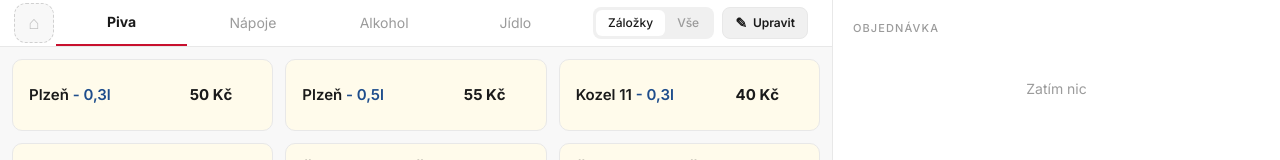
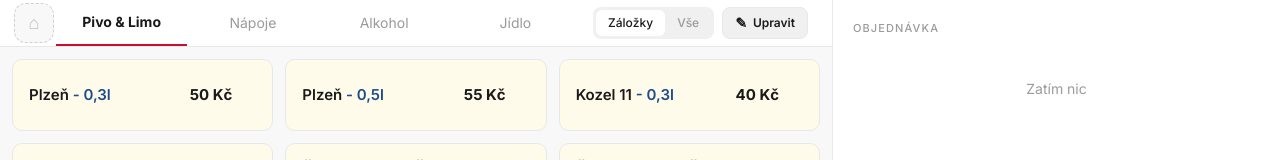
Before and after one commit to razak46/kulturni_odpoledne, a React (Vite) app: page / in a window 1280 px wide. Shown: the top 160 px of the page. Built offline with nearby package versions, Linux system fonts and the light colour scheme.

Commit message:
Rename 'Piva' category label to 'Pivo & Limo'
https://claude.ai/code/session_01NWytd3ZteYgVk7LYxwSu2R

```diff
--- a/src/components/TabBar.tsx
+++ b/src/components/TabBar.tsx
@@ -2,7 +2,7 @@ import type { Category } from '../types';
 import type { ReactNode } from 'react';
 
 const TABS: { id: Category; label: string }[] = [
-  { id: 'piva',    label: 'Piva' },
+  { id: 'piva',    label: 'Pivo & Limo' },
   { id: 'napoje',  label: 'Nápoje' },
   { id: 'alkohol', label: 'Alkohol' },
   { id: 'jidlo',   label: 'Jídlo' },
--- a/src/data/colors.ts
+++ b/src/data/colors.ts
@@ -8,7 +8,7 @@ export const CATEGORY_BG: Record<Category, string> = {
 };
 
 export const CATEGORY_LABEL: Record<Category, string> = {
-  piva:    'Piva',
+  piva:    'Pivo & Limo',
   napoje:  'Nápoje',
   alkohol: 'Alkohol',
   jidlo:   'Jídlo',
```
